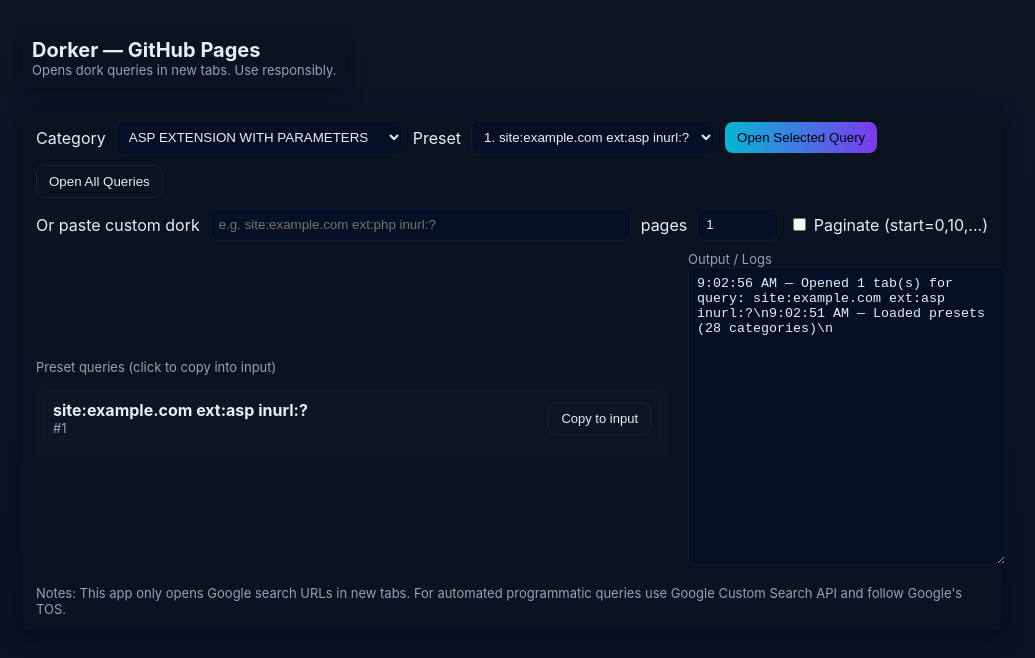
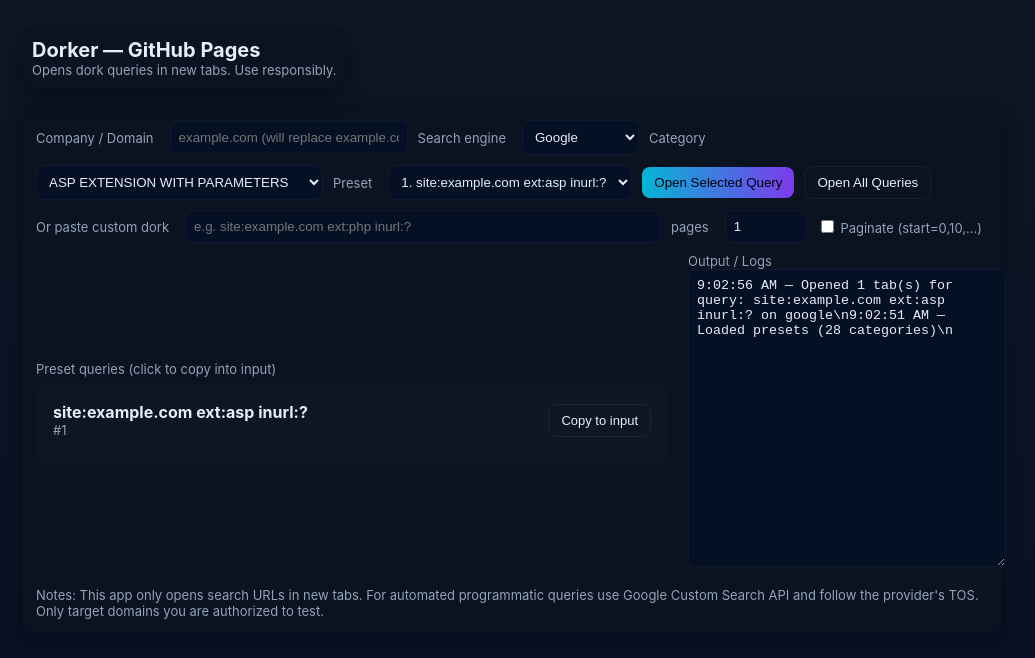
Before and after one commit to cristophercervantes/gdorks, a plain HTML site: page index.html in a window 1280 px wide. Both pictures are taken after a click on the button "Open Selected Query". Shown: the whole page, without its empty margins (128-1163 px from the left). Drawn offline with Linux system fonts and the light colour scheme.

Commit message:
Update index.html

```diff
--- a/index.html
+++ b/index.html
@@ -21,6 +21,7 @@
     .muted{color:var(--muted);font-size:13px}
     footer{margin-top:16px;color:var(--muted);font-size:13px}
     .small{font-size:13px}
+    label { font-size:13px; margin-right:6px; color:var(--muted); }
   </style>
 </head>
 <body>
@@ -34,6 +35,16 @@
 
     <div class="card">
       <div class="row">
+        <label for="company">Company / Domain</label>
+        <input id="company" placeholder="example.com (will replace example.com in presets)" style="width:220px" />
+
+        <label for="engine">Search engine</label>
+        <select id="engine" title="Choose search engine">
+          <option value="google">Google</option>
+          <option value="bing">Bing</option>
+          <option value="duckduckgo">DuckDuckGo</option>
+        </select>
+
         <label for="category">Category</label>
         <select id="category"><option>Loading…</option></select>
 
@@ -46,7 +57,7 @@
 
       <div class="row">
         <label for="custom">Or paste custom dork</label>
-        <input id="custom" placeholder='e.g. site:example.com ext:php inurl:? ' style="flex:1" />
+        <input id="custom" placeholder='e.g. site:example.com ext:php inurl:?' style="flex:1" />
         <label for="pages">pages</label>
         <input id="pages" type="number" value="1" min="1" style="width:64px" />
         <label><input id="paginate" type="checkbox" /> Paginate (start=0,10,...)</label>
@@ -64,7 +75,7 @@
       </div>
 
       <footer>
-        <div>Notes: This app only opens Google search URLs in new tabs. For automated programmatic queries use Google Custom Search API and follow Google's TOS.</div>
+        <div>Notes: This app only opens search URLs in new tabs. For automated programmatic queries use Google Custom Search API and follow the provider's TOS. Only target domains you are authorized to test.</div>
       </footer>
     </div>
   </div>
@@ -80,9 +91,28 @@
   out.value = new Date().toLocaleTimeString() + ' — ' + msg + '\\n' + out.value;
 }
 
+/** Replace example.com (case-insensitive) in query with provided company/domain */
+function injectCompany(q) {
+  const company = $('company').value.trim();
+  if (!company) return q;
+  // Replace literal example.com occurrences (case-insensitive)
+  return q.replace(/example\.com/ig, company);
+}
+
 function buildUrl(q, start=0) {
+  // q is already injected
+  const engine = $('engine').value || 'google';
   const enc = encodeURIComponent(q);
-  return start > 0 ? `https://www.google.com/search?q=${enc}&start=${start}` : `https://www.google.com/search?q=${enc}`;
+  if (engine === 'google') {
+    return start > 0 ? `https://www.google.com/search?q=${enc}&start=${start}` : `https://www.google.com/search?q=${enc}`;
+  } else if (engine === 'bing') {
+    // Bing uses 'q'
+    return start > 0 ? `https://www.bing.com/search?q=${enc}&first=${start+1}` : `https://www.bing.com/search?q=${enc}`;
+  } else if (engine === 'duckduckgo') {
+    // DuckDuckGo uses q param; pagination there is different (we still open start param for consistency but DD may ignore)
+    return start > 0 ? `https://duckduckgo.com/?q=${enc}&s=${start}` : `https://duckduckgo.com/?q=${enc}`;
+  }
+  return `https://www.google.com/search?q=${enc}`;
 }
 
 function renderList(category) {
@@ -93,12 +123,13 @@
     const div = document.createElement('div');
     div.className = 'item';
     const left = document.createElement('div');
-    left.innerHTML = `<div><strong>${q}</strong></div><div class="muted">#${i+1}</div>`;
+    left.style.flex = '1';
+    left.innerHTML = `<div style="word-break:break-word;"><strong>${q}</strong></div><div class="muted">#${i+1}</div>`;
     const right = document.createElement('div');
     const copy = document.createElement('button');
     copy.className = 'btn-ghost small';
     copy.textContent = 'Copy to input';
-    copy.onclick = () => { $('custom').value = q; log('Copied preset to input'); };
+    copy.onclick = () => { $('custom').value = injectCompany(q); log('Copied preset to input'); };
     right.appendChild(copy);
     div.appendChild(left);
     div.appendChild(right);
@@ -114,9 +145,13 @@
     const sel = $('category');
     sel.innerHTML = cat.map(c => `<option value="${c}">${c}</option>`).join('');
     $('preset').innerHTML = '<option>Select preset</option>';
-    renderList(cat[0]);
-    sel.value = cat[0];
-    populatePresetSelect(cat[0]);
+    if(cat.length) {
+      sel.value = cat[0];
+      populatePresetSelect(cat[0]);
+      renderList(cat[0]);
+    } else {
+      $('list').innerHTML = '<div class="muted">No presets loaded</div>';
+    }
     log('Loaded presets (' + cat.length + ' categories)');
   } catch (e) {
     log('Failed loading presets: ' + e);
@@ -139,6 +174,7 @@
   let q = $('custom').value.trim();
   if (!q) q = $('preset').value;
   if (!q) { alert('Choose a preset or paste a query'); return; }
+  q = injectCompany(q);
   const pages = Math.max(1, parseInt($('pages').value || '1', 10));
   const pag = $('paginate').checked;
   let opened = 0;
@@ -148,7 +184,7 @@
     window.open(url, '_blank');
     opened++;
   }
-  log(`Opened ${opened} tab(s) for query: ${q}`);
+  log(`Opened ${opened} tab(s) for query: ${q} on ${$('engine').value}`);
 });
 
 $('openAll').addEventListener('click', () => {
@@ -158,7 +194,8 @@
   const pages = Math.max(1, parseInt($('pages').value || '1', 10));
   const pag = $('paginate').checked;
   let opened = 0;
-  list.forEach(q => {
+  list.forEach(rawQ => {
+    const q = injectCompany(rawQ);
     for (let p=0;p<pages;p++) {
       const start = pag ? p*10 : 0;
       const url = buildUrl(q, start);
@@ -166,7 +203,7 @@
       opened++;
     }
   });
-  log(`Opened ${opened} tabs for category: ${category}`);
+  log(`Opened ${opened} tabs for category: ${category} on ${$('engine').value}`);
 });
 
 // load on start
```
